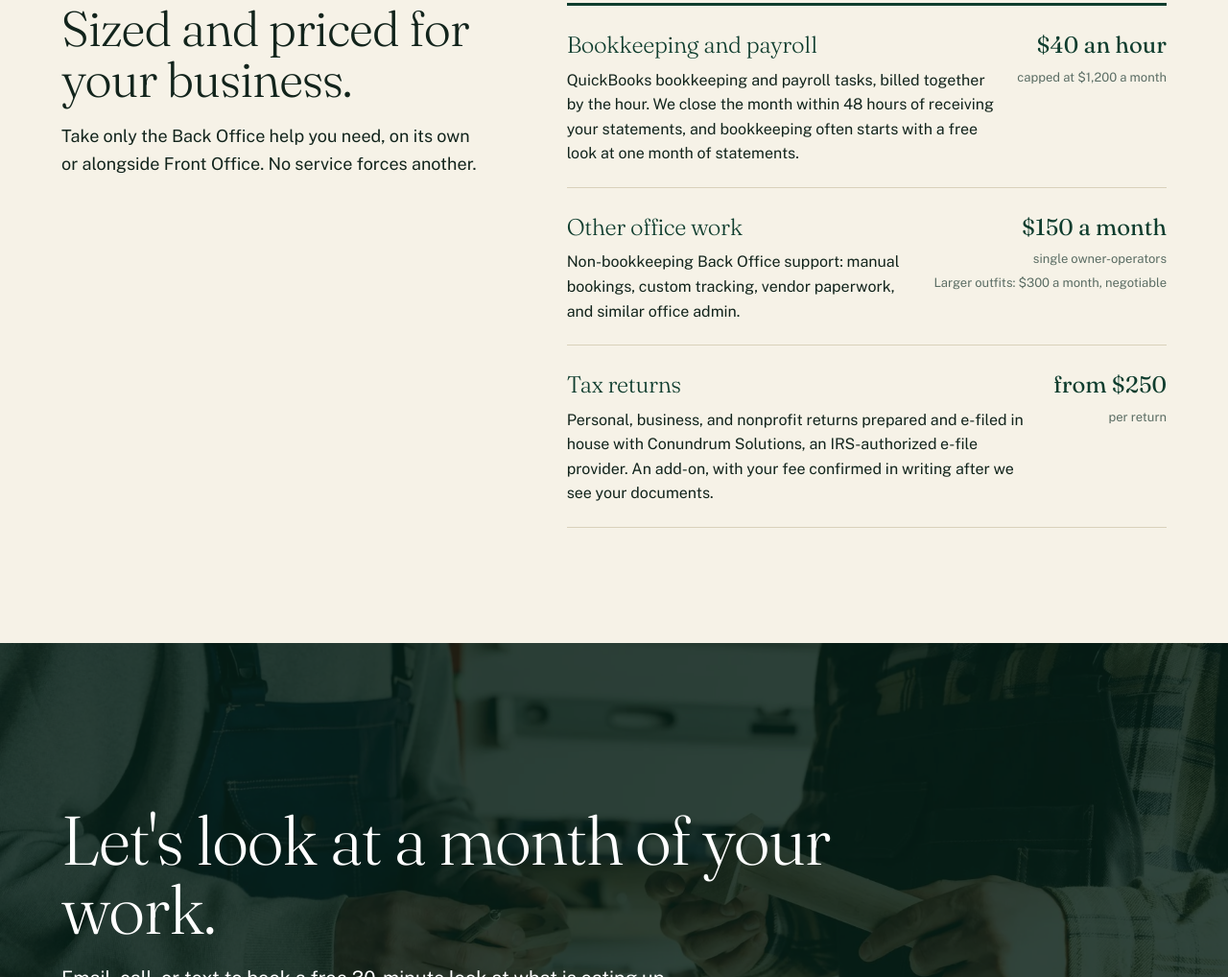
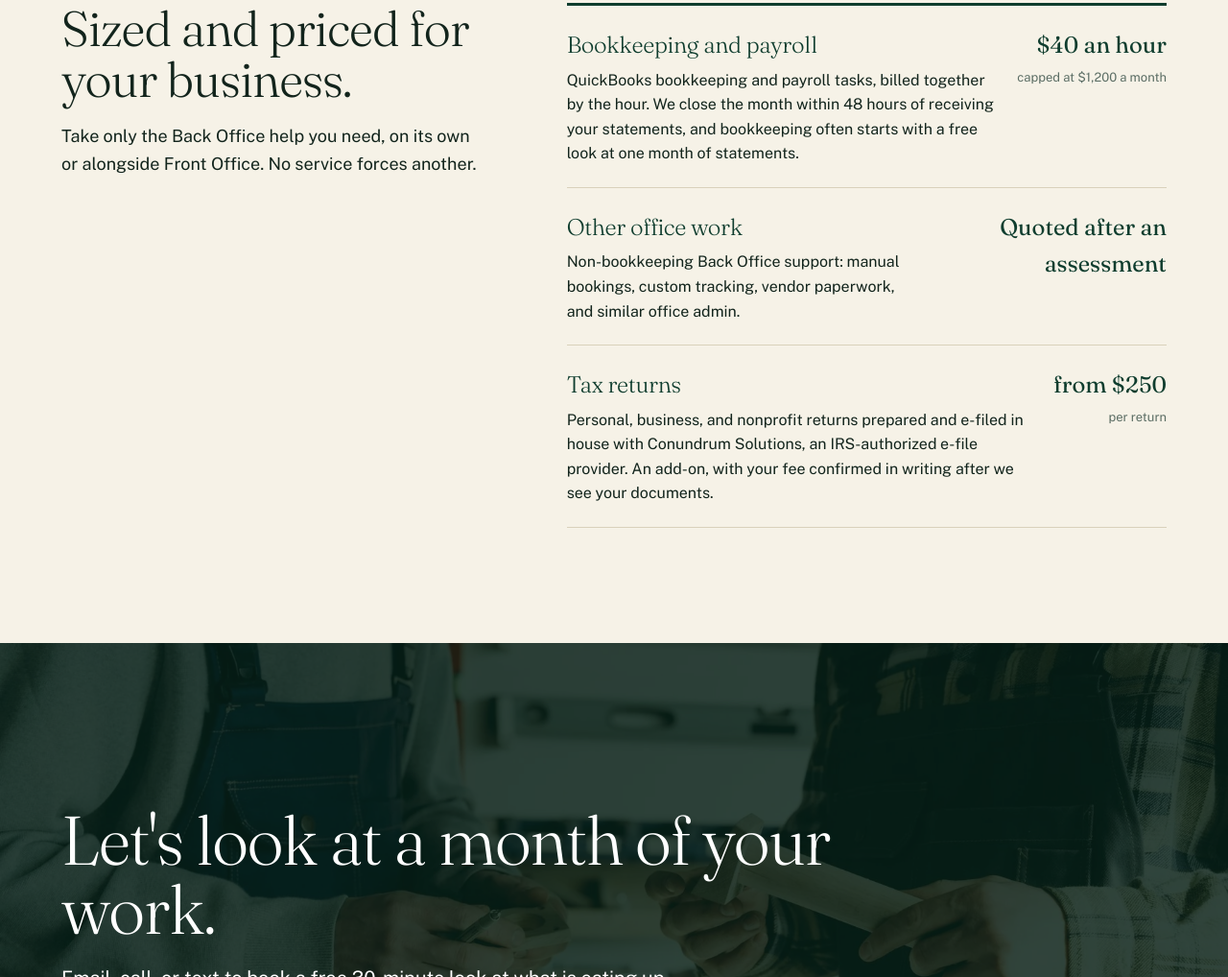
Before and after one commit to Cream-ai/ivllc-site, a plain HTML site: page back-office/index.html in a window 1280 px wide. Shown: the part 3713-4731 px from the top of the page at 96% size. Drawn offline with Linux system fonts and the light colour scheme.

Commit message:
Revert "Price other Back Office work at $150 and $300 a month."
This reverts commit 154895ea1c9283e29575b21f8043d514812e2519.

Co-authored-by: Cream-ai <Cream-ai@users.noreply.github.com>

```diff
--- a/back-office/index.html
+++ b/back-office/index.html
@@ -4,11 +4,11 @@
 <meta charset="utf-8">
 <meta name="viewport" content="width=device-width, initial-scale=1">
 <title>Back Office | Interregnum Ventures</title>
-<meta name="description" content="Bookkeeping and payroll at $40 an hour, capped at $1,200 a month, closed within 48 hours of receiving your statements. Other office work $150 a month for single owner-operators, $300 a month (negotiable) for larger outfits. Tax returns from $250.">
+<meta name="description" content="Bookkeeping and payroll at $40 an hour, capped at $1,200 a month, closed within 48 hours of receiving your statements. Other office work quoted after an assessment. Tax returns from $250.">
 <meta name="theme-color" content="#0b2e23">
 <meta property="og:type" content="website">
 <meta property="og:title" content="Back Office by Interregnum Ventures">
-<meta property="og:description" content="Bookkeeping and payroll at $40 an hour, capped at $1,200 a month, closed within 48 hours of receiving your statements. Other office work $150 a month for single owner-operators, $300 a month (negotiable) for larger outfits. Tax returns from $250.">
+<meta property="og:description" content="Bookkeeping and payroll at $40 an hour, capped at $1,200 a month, closed within 48 hours of receiving your statements. Other office work quoted after an assessment. Tax returns from $250.">
 <meta property="og:image" content="https://ivllc.xyz/img/hero.jpg">
 <link rel="icon" href="../favicon.svg" type="image/svg+xml">
 <link rel="preload" href="../fonts/fraunces-latin-var.woff2" as="font" type="font/woff2" crossorigin>
@@ -123,7 +123,7 @@
     <div>
       <div class="prices">
         <div class="price"><div><h3>Bookkeeping and payroll</h3><p>QuickBooks bookkeeping and payroll tasks, billed together by the hour. We close the month within 48 hours of receiving your statements, and bookkeeping often starts with a free look at one month of statements.</p></div><div class="amt">$40 an hour<small>capped at $1,200 a month</small></div></div>
-        <div class="price"><div><h3>Other office work</h3><p>Non-bookkeeping Back Office support: manual bookings, custom tracking, vendor paperwork, and similar office admin.</p></div><div class="amt"><span class="tier-price">$150 a month<small>single owner-operators</small><small>Larger outfits: $300 a month, negotiable</small></span></div></div>
+        <div class="price"><div><h3>Other office work</h3><p>Non-bookkeeping Back Office support: manual bookings, custom tracking, vendor paperwork, and similar office admin.</p></div><div class="amt">Quoted after an assessment</div></div>
         <div class="price"><div><h3>Tax returns</h3><p>Personal, business, and nonprofit returns prepared and e-filed in house with Conundrum Solutions, an IRS-authorized e-file provider. An add-on, with your fee confirmed in writing after we see your documents.</p></div><div class="amt">from $250<small>per return</small></div></div>
       </div>
     </div>
```
